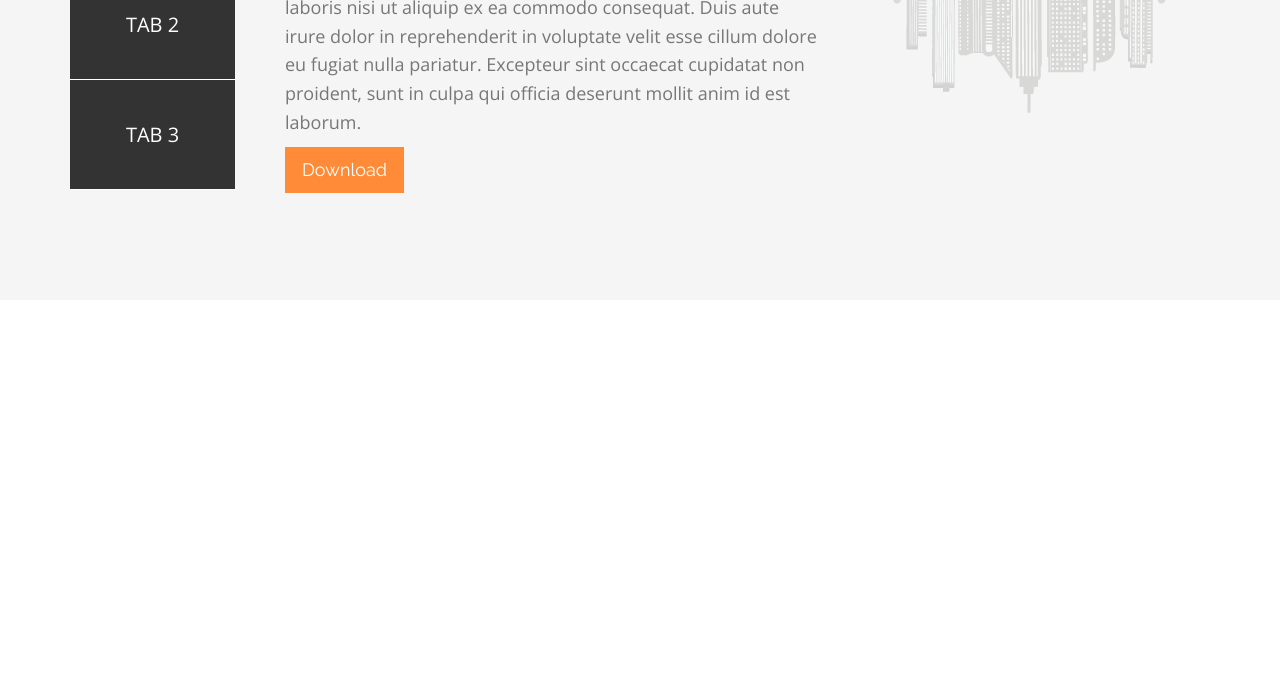
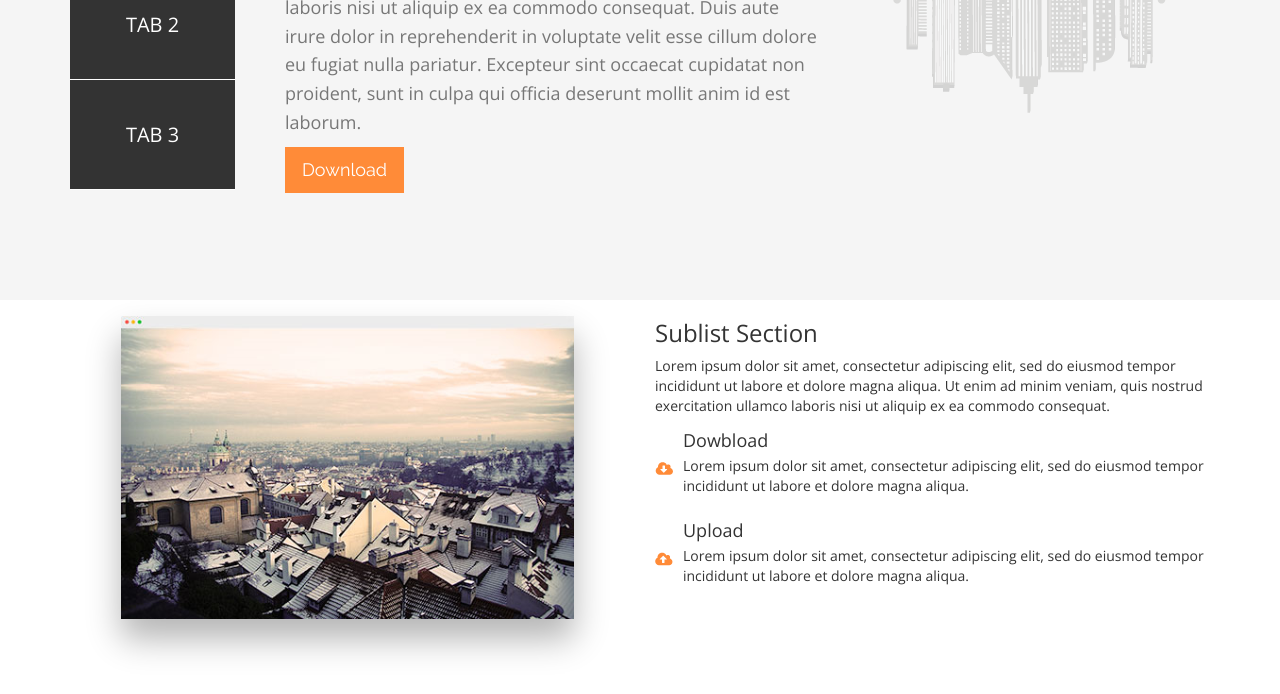
Before and after one commit to MAshrafM/PSD_Axit, a website: page index.html in a window 1280 px wide. Shown: the part 1155-1849 px from the top of the page. Drawn offline with nearby package versions, Linux system fonts and the light colour scheme.

Commit message:
sublist structure

```diff
--- a/index.html
+++ b/index.html
@@ -138,6 +138,46 @@
       </div>
     </section>
     <!-- End Tab Section -->
+    <!-- Sub List -->
+    <section id="sublist">
+      <div class="container">
+        <div class="row">
+          <div class="col-md-6">
+            <img class="img-responsive center-block" src="./images/sublistimg.png" alt="sublist img" />
+          </div>
+          <div class="col-md-6">
+            <div class="list-info">
+              <h3>Sublist Section</h3>
+              <p>Lorem ipsum dolor sit amet, consectetur adipiscing elit, sed do eiusmod tempor incididunt ut labore et dolore magna aliqua. Ut enim ad minim veniam, quis nostrud exercitation ullamco laboris nisi ut aliquip ex ea commodo consequat.</p>
+              <div class="media">
+                <div class="media-left media-middle">
+                  <a href="#">
+                    <img class="media-object" src="./images/icons/dd.png" alt="download">
+                  </a>
+                </div>
+                <div class="media-body">
+                  <h4 class="media-heading">Dowbload</h4>
+                  <p>Lorem ipsum dolor sit amet, consectetur adipiscing elit, sed do eiusmod tempor incididunt ut labore et dolore magna aliqua.</p>
+                </div>
+
+              </div>
+              <div class="media">
+                <div class="media-left media-middle">
+                  <a href="#">
+                    <img class="media-object" src="./images/icons/uu.png" alt="upload">
+                  </a>
+                </div>
+                <div class="media-body">
+                  <h4 class="media-heading">Upload</h4>
+                  <p>Lorem ipsum dolor sit amet, consectetur adipiscing elit, sed do eiusmod tempor incididunt ut labore et dolore magna aliqua.</p>
+                </div>
+              </div>
+            </div>
+          </div>
+        </div>
+      </div>
+    </section>
+    <!-- End Sub List -->
     <!-- Scripts -->
     <script  src="https://code.jquery.com/jquery-2.2.4.min.js"  integrity="sha256-BbhdlvQf/xTY9gja0Dq3HiwQF8LaCRTXxZKRutelT44="  crossorigin="anonymous"></script>
     <script src="https://maxcdn.bootstrapcdn.com/bootstrap/3.3.7/js/bootstrap.min.js" integrity="sha384-Tc5IQib027qvyjSMfHjOMaLkfuWVxZxUPnCJA7l2mCWNIpG9mGCD8wGNIcPD7Txa" crossorigin="anonymous"></script>
```
Also changed, not shown: images/icons/dd.png (added), images/icons/uu.png (added), images/sublistimg.png (added).
